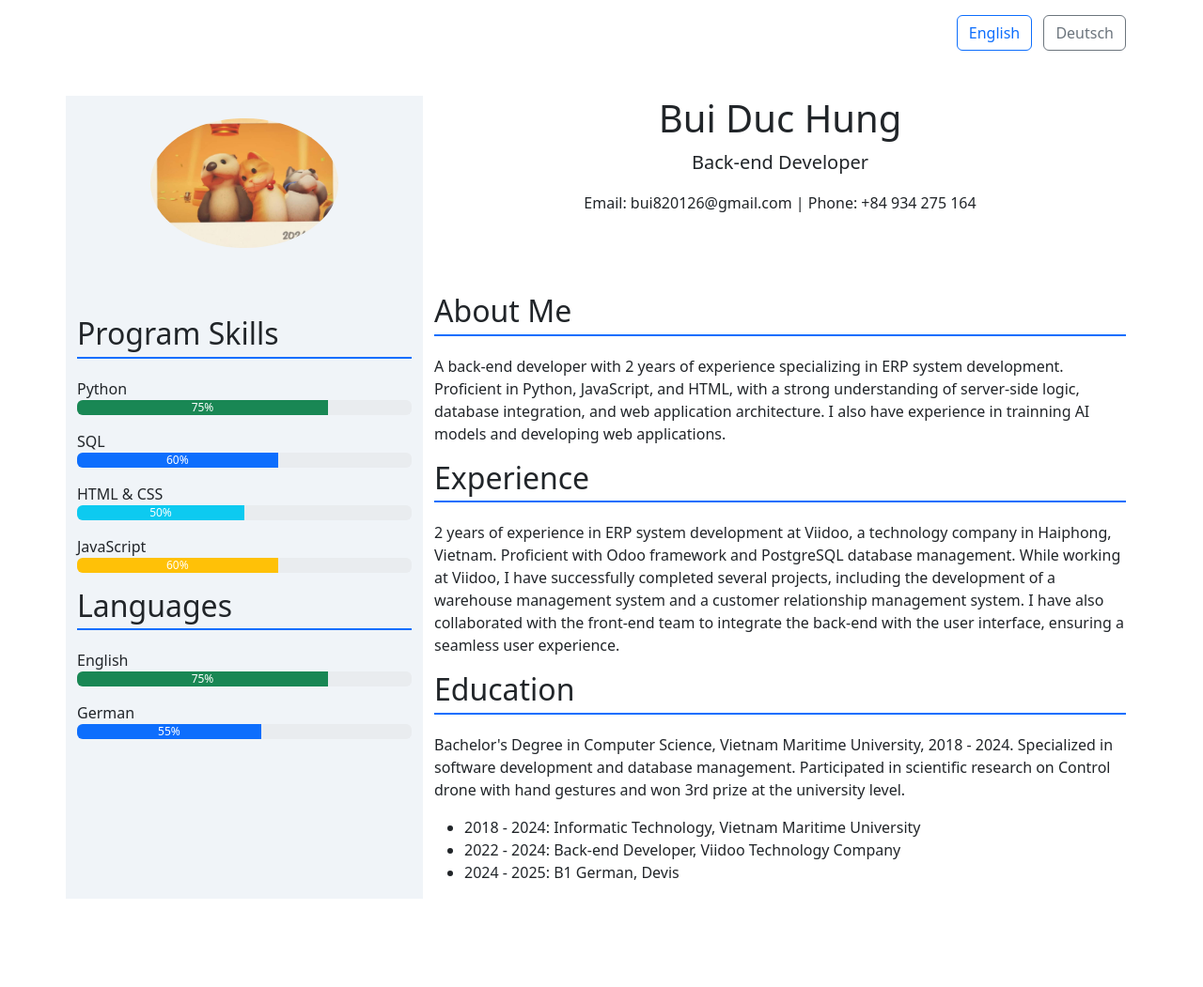
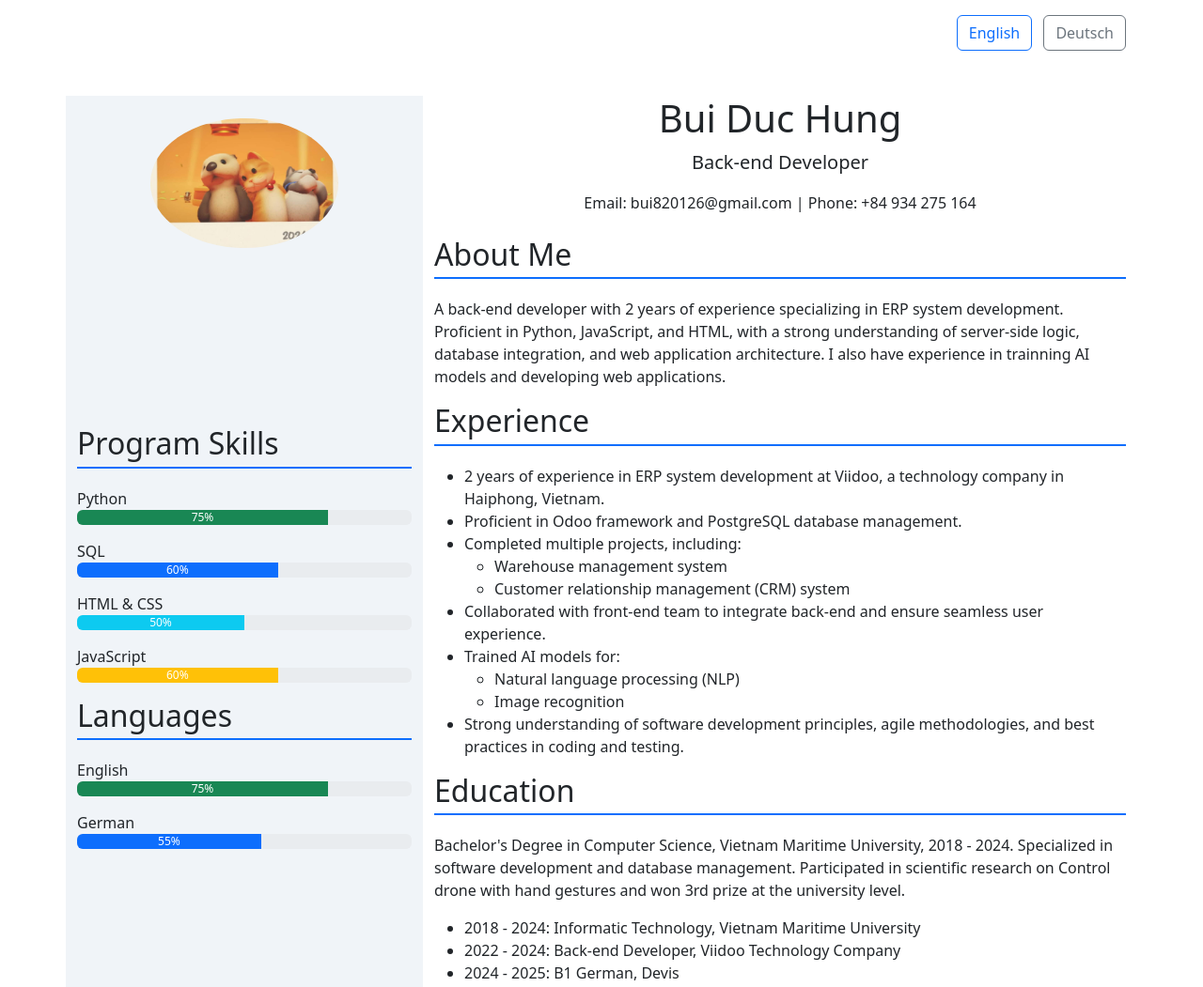
Before and after one commit to Hung-Elsh/Introduction, a plain HTML site: page index.html in a window 1280 px wide. Shown: the top 1051 px of the page at 94% size. Before the commit the page ends 1005 px from the top, so only its background shows below. Drawn offline with nearby package versions, Linux system fonts and the light colour scheme.

Commit message:
[MISC] remove no new line

```diff
--- a/index.html
+++ b/index.html
@@ -32,6 +32,15 @@
           <h1 id="name">Bui Duc Hung</h1>
           <p id="title" class="lead">Back-end Developer</p>
           <p id="contact">Email: bui820126@gmail.com | Phone: +84 934 275 164</p>
+        </div>
+        <!-- Self Description -->
+        <div>
+          <h2 id="about-me" class="section-title">About Me</h2>
+          <p id="about-text">
+            A back-end developer with 2 years of experience specializing in ERP system development. Proficient in
+            Python, JavaScript, and HTML, with a strong understanding of server-side logic, database integration, and
+            web application architecture. I also have experience in trainning AI models and developing web applications.
+          </p>
         </div>
       </div>
     </div>
@@ -85,24 +94,30 @@
 
       <!-- Right Column -->
       <div class="col-md-8">
-        <!-- Bottom Right: Self Description -->
-        <div>
-          <h2 id="about-me" class="section-title">About Me</h2>
-          <p id="about-text">
-            A back-end developer with 2 years of experience specializing in ERP system development. Proficient in
-            Python, JavaScript, and HTML, with a strong understanding of server-side logic, database integration, and
-            web application architecture. I also have experience in trainning AI models and developing web applications.
-          </p>
-        </div>
         <!-- Bottom Right: Experience -->
         <div>
           <h2 id="experience" class="section-title">Experience</h2>
           <p id="experience-text">
-            2 years of experience in ERP system development at Viidoo, a technology company in Haiphong, Vietnam.
-            Proficient with Odoo framework and PostgreSQL database management. While working at Viidoo, I have
-            successfully completed several projects, including the development of a warehouse management system and
-            a customer relationship management system. I have also collaborated with the front-end team to integrate
-            the back-end with the user interface, ensuring a seamless user experience.
+          <ul>
+            <li>2 years of experience in ERP system development at Viidoo, a technology company in Haiphong, Vietnam.
+            </li>
+            <li>Proficient in Odoo framework and PostgreSQL database management.</li>
+            <li>Completed multiple projects, including:
+              <ul>
+                <li>Warehouse management system</li>
+                <li>Customer relationship management (CRM) system</li>
+              </ul>
+            </li>
+            <li>Collaborated with front-end team to integrate back-end and ensure seamless user experience.</li>
+            <li>Trained AI models for:
+              <ul>
+                <li>Natural language processing (NLP)</li>
+                <li>Image recognition</li>
+              </ul>
+            </li>
+            <li>Strong understanding of software development principles, agile methodologies, and best practices in
+              coding and testing.</li>
+          </ul>
           </p>
         </div>
         <!-- Bottom Right: Education -->
@@ -110,8 +125,8 @@
           <h2 id="education" class="section-title">Education</h2>
           <p id="education-text">
             Bachelor's Degree in Computer Science, Vietnam Maritime University, 2018 - 2024. Specialized in software
-            development and database management. Participated in scientific research on Control drone with hand gestures and won 3rd prize
-            at the university level.
+            development and database management. Participated in scientific research on Control drone with hand gestures
+            and won 3rd prize at the university level.
           </p>
           <div id="education-list">
             <ul>
```
Also changed, not shown: js/main.js (line endings or trailing spaces).
